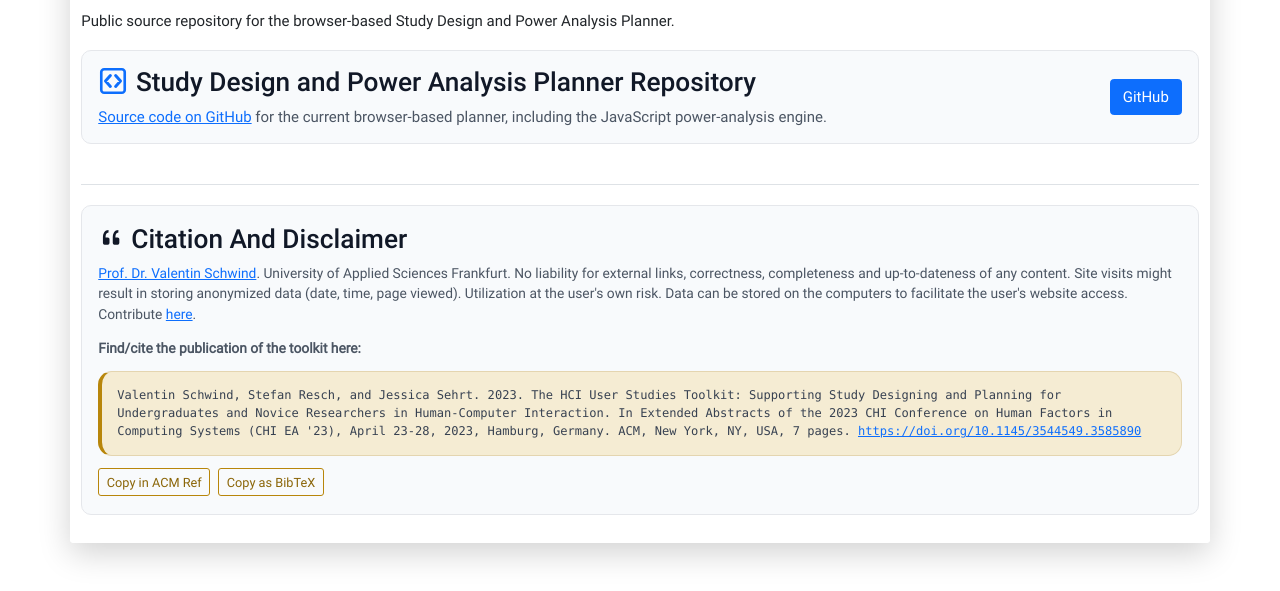
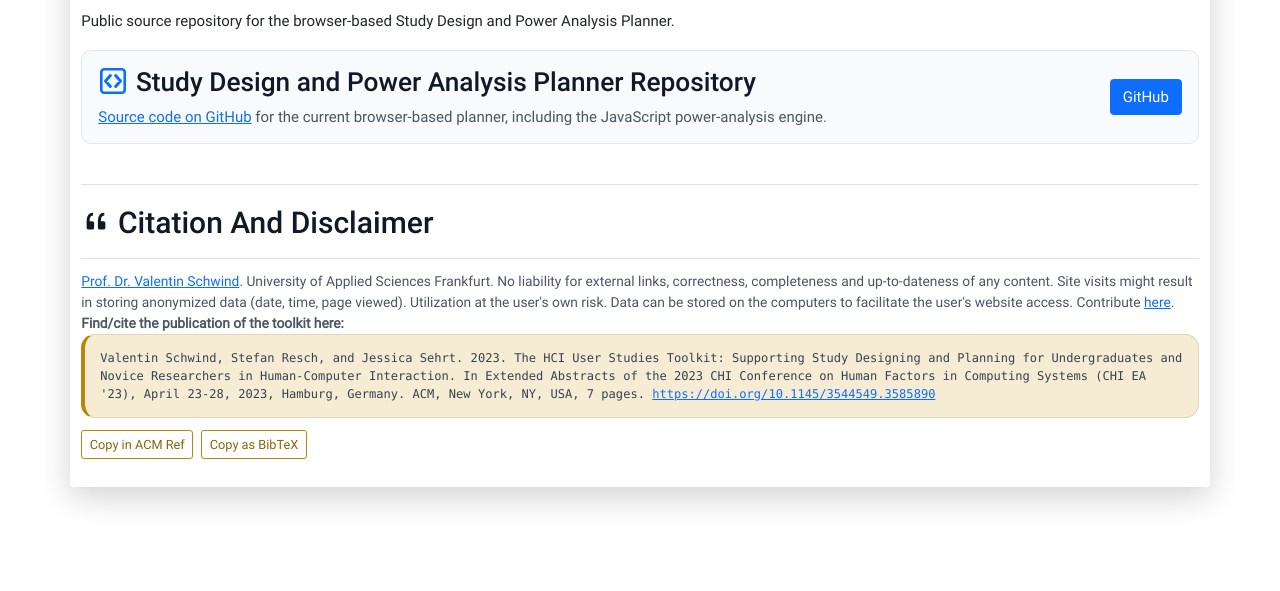
Before and after one commit to valentin-schwind/study-power-analysis, a website with bundled scripts: page index.html in a window 1280 px wide. Shown: the part 1129-1720 px from the top of the page. After the commit the page ends 1664 px from the top, so only its background shows below. Built offline with nearby package versions, Linux system fonts and the light colour scheme; files whose address does not match are found by name.

Commit message:
Citation/disclaimer: h2 heading + disclaimer as own paragraph outside the box; Source Code before it

```diff
--- a/index.html
+++ b/index.html
@@ -336,15 +336,14 @@
                     </section>
 
                     <footer class="site-footer">
-                        <div class="resource-list">
-                          <div class="resource-item citation-resource">
-                            <div class="resource-text citation-box">
-                                <h3><svg class="citation-heading-icon" xmlns="http://www.w3.org/2000/svg" viewBox="0 0 16 16" fill="currentColor" aria-hidden="true"><path d="M12 12a1 1 0 0 0 1-1V8.558a1 1 0 0 0-1-1h-1.388q0-.527.062-1.054.093-.558.31-.992.217-.434.559-.683.34-.279.868-.279V3q-.868 0-1.52.372a3.3 3.3 0 0 0-1.085.992 4.9 4.9 0 0 0-.62 1.458A7.7 7.7 0 0 0 9 7.558V11a1 1 0 0 0 1 1zm-6 0a1 1 0 0 0 1-1V8.558a1 1 0 0 0-1-1H4.612q0-.527.062-1.054.094-.558.31-.992.217-.434.559-.683.34-.279.868-.279V3q-.868 0-1.52.372a3.3 3.3 0 0 0-1.085.992 4.9 4.9 0 0 0-.62 1.458A7.7 7.7 0 0 0 3 7.558V11a1 1 0 0 0 1 1z"/></svg>Citation And Disclaimer</h3>
-                                <p>
-                                    <a href="https://valentin-schwind.de" target="_blank" rel="noopener noreferrer">Prof. Dr. Valentin Schwind</a>. University of Applied Sciences Frankfurt. No liability for external links, correctness, completeness and up-to-dateness of any content. Site visits might result in storing anonymized data (date, time, page viewed). Utilization at the user's own risk. Data can be stored on the computers to facilitate the user's website access. Contribute <a href="https://github.com/stars/valentin-schwind/lists/hci-user-studies-toolkit" target="_blank" rel="noopener noreferrer">here</a>.
-                                </p>
-                                <p><strong>Find/cite the publication of the toolkit here:</strong></p>
-                                <code class="citation-copy">
+                        <div class="section-heading">
+                            <h2><svg class="citation-heading-icon" xmlns="http://www.w3.org/2000/svg" viewBox="0 0 16 16" fill="currentColor" aria-hidden="true"><path d="M12 12a1 1 0 0 0 1-1V8.558a1 1 0 0 0-1-1h-1.388q0-.527.062-1.054.093-.558.31-.992.217-.434.559-.683.34-.279.868-.279V3q-.868 0-1.52.372a3.3 3.3 0 0 0-1.085.992 4.9 4.9 0 0 0-.62 1.458A7.7 7.7 0 0 0 9 7.558V11a1 1 0 0 0 1 1zm-6 0a1 1 0 0 0 1-1V8.558a1 1 0 0 0-1-1H4.612q0-.527.062-1.054.094-.558.31-.992.217-.434.559-.683.34-.279.868-.279V3q-.868 0-1.52.372a3.3 3.3 0 0 0-1.085.992 4.9 4.9 0 0 0-.62 1.458A7.7 7.7 0 0 0 3 7.558V11a1 1 0 0 0 1 1z"/></svg>Citation And Disclaimer</h2>
+                        </div>
+                        <p>
+                            <a href="https://valentin-schwind.de" target="_blank" rel="noopener noreferrer">Prof. Dr. Valentin Schwind</a>. University of Applied Sciences Frankfurt. No liability for external links, correctness, completeness and up-to-dateness of any content. Site visits might result in storing anonymized data (date, time, page viewed). Utilization at the user's own risk. Data can be stored on the computers to facilitate the user's website access. Contribute <a href="https://github.com/stars/valentin-schwind/lists/hci-user-studies-toolkit" target="_blank" rel="noopener noreferrer">here</a>.
+                        </p>
+                        <p><strong>Find/cite the publication of the toolkit here:</strong></p>
+                        <code class="citation-copy">
                                 Valentin Schwind, Stefan Resch, and Jessica Sehrt. 2023. The HCI User Studies Toolkit: Supporting Study Designing and Planning for Undergraduates and Novice Researchers in Human-Computer Interaction. In Extended Abstracts of the 2023 CHI Conference on Human Factors in Computing Systems (CHI EA '23), April 23-28, 2023, Hamburg, Germany. ACM, New York, NY, USA, 7 pages.
                                 <a href="https://doi.org/10.1145/3544549.3585890" target="_blank" rel="noopener noreferrer">https://doi.org/10.1145/3544549.3585890</a>
                             </code>
@@ -402,9 +401,6 @@
                                     });
                                 })();
                             </script>
-                            </div>
-                          </div>
-                        </div>
                     </footer>
                 </div>
             </div>
```
